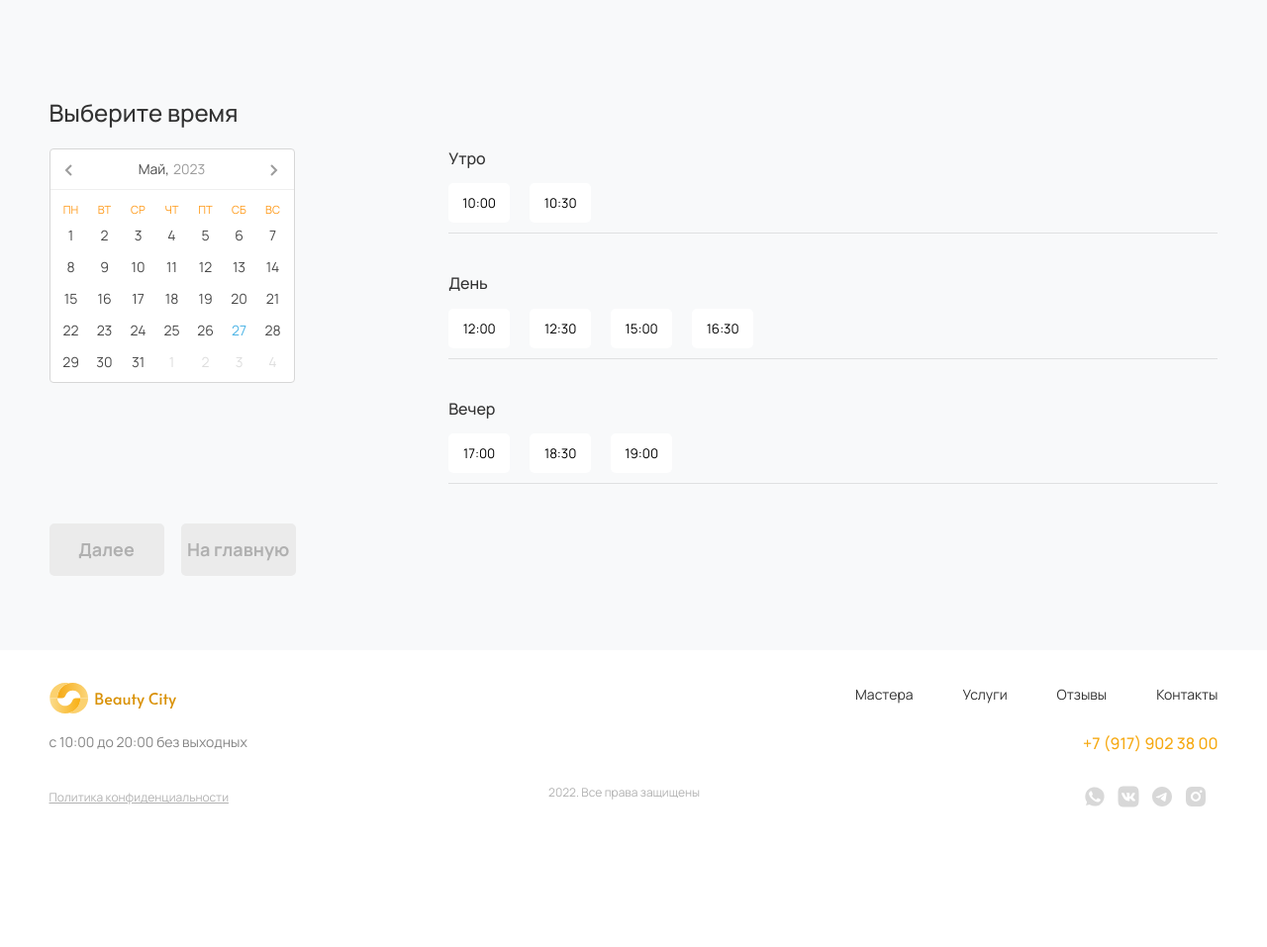
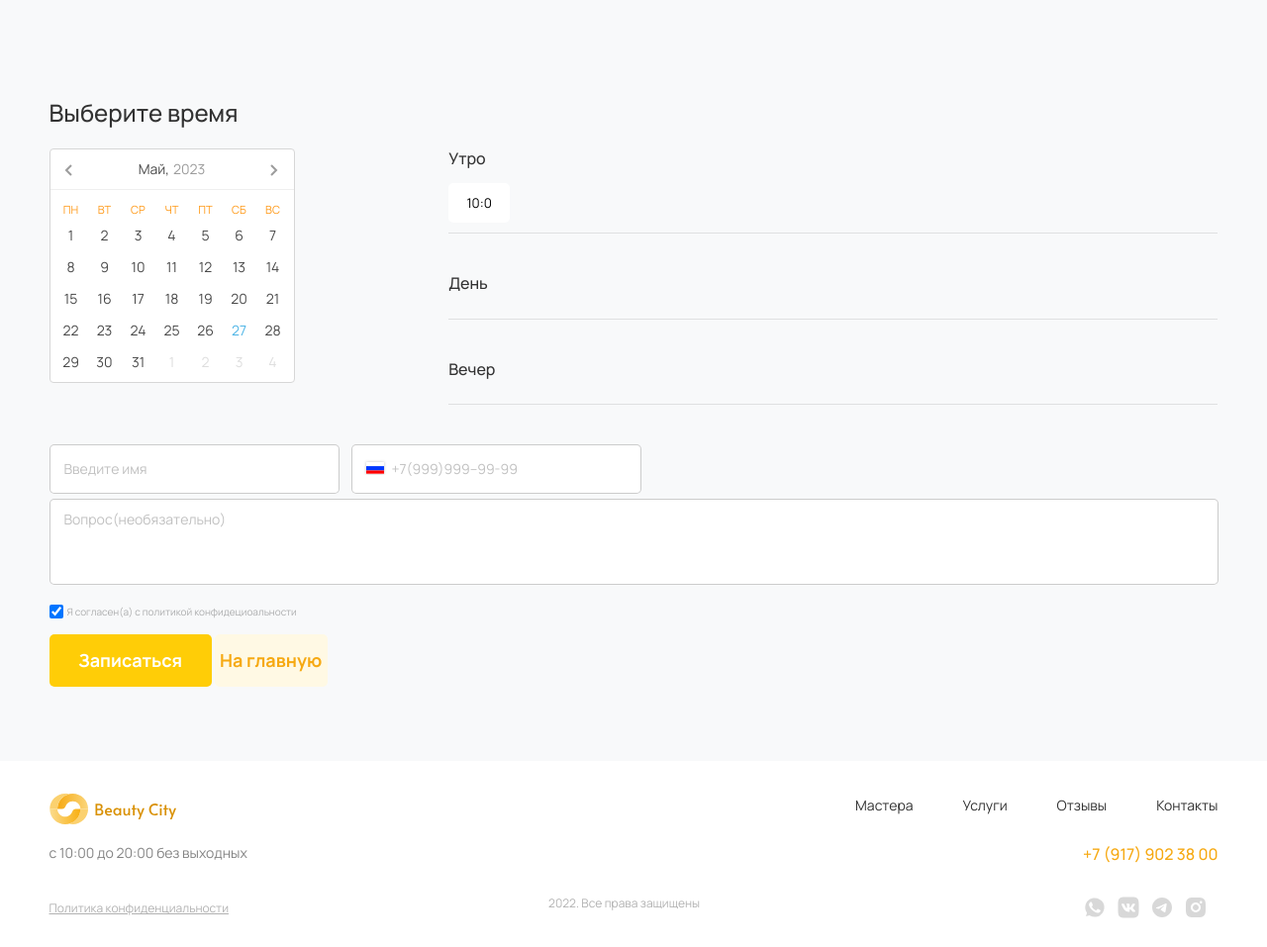
Before and after one commit to milov52/BeautyCity, a Django app: page /service/ in a window 1280 px wide. Shown: the part 486-1443 px from the top of the page at 99% size. Before the commit the page ends 1302 px from the top, so only its background shows below. Run offline with Django 4.2, Linux system fonts and the light colour scheme; data comes from the database, SQL or seed files in the repository; tables that the repository leaves empty hold one stand-in row (values such as "Sample post"); parts of the project's set-up code (start-up, migrations or seed data) failed here and were passed over; some libraries are stand-ins or nearby versions.

Commit message:
Done service sign up

```diff
--- a/beauty/views.py
+++ b/beauty/views.py
@@ -4,11 +4,20 @@
 from django.contrib.auth import login
 from django.db.models import Avg, Count
 from django.shortcuts import redirect, render, reverse
+from datetime import datetime
 
 from beatycity import settings
 from beatycity.settings import API_KEY, SHOP_ID
 from users.models import SMSCode, User
-from .models import Master, Review, Salon, Service, ServiceSignUp
+from .models import (
+    Master,
+    Review,
+    Salon,
+    Service,
+    ServiceSignUp,
+    ServiceType,
+    AvailableDateTime,
+)
 from yookassa import Configuration, Payment
 
 def show_home(request):
@@ -26,7 +35,7 @@
         'reviews': reviews
     }
 
-    if request.method == "POST" and not "num1" in request.POST:
+    if request.method == "POST" and "num1" not in request.POST:
         if request.body:
             body_data = json.loads(request.body)
             phone_number = request.session['phone_number'] = body_data["phone_number"]
@@ -111,14 +120,93 @@
 
 def show_service(request):
     template = "beautycity/service.html"
-    context = {}
-    return render(request, template, {"context": context})
+
+    service_types = ServiceType.objects.all()
+    salons = Salon.objects.all()
+    masters = Master.objects.all()
+    dates = AvailableDateTime.objects.all()
+
+    service_types = [
+        {
+            'name': service_type.name,
+            'services': [
+                {
+                    'name': service.name,
+                    'price': service.price,
+                } for service in service_type.services.all()
+            ],
+        } for service_type in service_types
+    ]
+
+    context = {
+        'salons': salons,
+        'masters': masters,
+        'service_types': service_types,
+        'dates': dates,
+    }
+
+    return render(request, template, context)
 
 
 def show_service_finally(request):
-    template = "beautycity/serviceFinally.html"
-    context = {}
-    return render(request, template, {"context": context})
+    #template = "beautycity/serviceFinally.html"
+    salon = request.GET['salon'].split(":")
+    print(salon)
+    service = request.GET['service']
+    print(service)
+    master = request.GET['master'].split(":")
+    print(master)
+    year = request.GET['year']
+    print(year)
+    month = request.GET['month']
+    print(month)
+    day = request.GET['day']
+    print(day)
+    time = request.GET['time'].split(":")
+    print(time)
+    name = request.GET['name']
+    print(name)
+    phone = request.GET['phone']
+    print(phone)
+    text = request.GET['text']
+    print(text)
+
+    user, _ = User.objects.get_or_create(
+        username=name,
+        phone_number=phone,
+    )
+    service = Service.objects.get(name=service)
+    master = Master.objects.get(
+        first_name=master[0],
+        last_name=master[1],
+    )
+    salon = Salon.objects.get(name=salon[0])
+    date_time = datetime(
+        int(year),
+        int(month),
+        int(day),
+        int(time[0])+3,
+        int(time[1]),
+    )
+    print(date_time)
+    date_time = AvailableDateTime.objects.get(
+        datetime=date_time
+    )
+
+    ServiceSignUp.objects.create(
+        service=service,
+        master=master,
+        datetime=date_time,
+        salon=salon,
+        tips=0,
+        name=name,
+        phone=phone,
+        user=user,
+        question=text,
+    )
+
+    #return render(request, template)
+    return redirect("/")
 
 
 def show_manager_page(request):
--- a/templates/beautycity/service.html
+++ b/templates/beautycity/service.html
@@ -15,109 +15,63 @@
           <button class="service__btn btn">Запись по телефону</button>
         </div>
 
-        <form action="#" class="service__form">
+        <form action="http://127.0.0.1:8000/service-finally/" class="service__form">
 {#           <select name="selectSalon" id="" class="accordion">#}
 {#                        <option value="" selected>(Выберите салон)</option>#}
 {#                        <option value="salon1" >Салон 1</option>#}
 {#                        <option value="salon2" >Салон 2</option>#}
 {#                        <option value="salon3" >Салон 3</option>#}
 {#                    </select>#}
+
           <div class="service__form_block service__salons">
-
             <button class="accordion" id="id_salon">(Выберите салон)</button>
             <div class="panel">
+              {% for salon in salons %}
                 <div class="accordion__block fic">
-                <div class="accordion__block_intro">BeautyCity Пушкинская</div>
-                <div class="accordion__block_address">ул. Пушкинская, д. 78А</div>
+                  <div class="accordion__block_intro">{{ salon.name }}</div>
+                  <div class="accordion__block_address">{{ salon.address }}</div>
                 </div>
-              <div class="accordion__block fic">
-                <div class="accordion__block_intro">BeautyCity Ленина</div>
-                <div class="accordion__block_address">ул. Ленина, д. 211</div>
-              </div>
-              <div class="accordion__block fic">
-                <div class="accordion__block_intro">BeautyCity Красная</div>
-                <div class="accordion__block_address">ул. Красная, д. 10</div>
+              {% endfor %}
             </div>
           </div>
-          </div>
+
           <div class="service__form_block service__services">
             <button class="accordion" id="id_service">(Выберите услугу)</button>
             <div class="panel">
-              <button class="accordion">Парикмахерские услуги</button>
+              {% for service_type in service_types %}
+                {% if service_type.services %}
+                  <button class="accordion">{{ service_type.name }}</button>
                   <div class="panel">
-
                     <!-- <div class="accordion__block_intro">Макияж</div> -->
                     <div class="accordion__block_items">
+                      {% for service in service_type.services %}
                         <div class="accordion__block_item fic">
-                    <div class="accordion__block_item_intro">Окрашивание волос</div>
-                    <div class="accordion__block_item_address">5 000 ₽</div>
+                          <div class="accordion__block_item_intro">{{ service.name }}</div>
+                          <div class="accordion__block_item_address">{{ service.price }}₽</div>
                         </div>
-
-                  <div class="accordion__block_item fic">
-                    <div class="accordion__block_item_intro">Укладка волос</div>
-                    <div class="accordion__block_item_address">1 500 ₽</div>
+                      {% endfor %}
+                    </div>
+                  </div>
+                {% endif %}
+              {% endfor %}
             </div>
           </div>
 
-              </div>
-              <button class="accordion">Ногтевой сервис</button>
-              <div class="panel">
 
-                <!-- <div class="accordion__block_intro">Макияж</div> -->
-                <div class="accordion__block_items">
-                  <div class="accordion__block_item fic">
-                    <div class="accordion__block_item_intro">Маникюр. Классический</div>
-                    <div class="accordion__block_item_address">1 400 ₽</div>
-                  </div>
-
-                  <div class="accordion__block_item fic">
-                    <div class="accordion__block_item_intro">Педикюр</div>
-                    <div class="accordion__block_item_address">1 400 ₽</div>
-                  </div>
-                  <div class="accordion__block_item fic">
-                    <div class="accordion__block_item_intro">Наращивание ногтей</div>
-                    <div class="accordion__block_item_address">1 400 ₽</div>
-                  </div>
-                </div>
-
-              </div>
-              <!--  <div class="accordion__block">
-                               <div class="accordion__block_intro">Парикмахерские услуги</div>
-                           </div>
-                           <div class="accordion__block">
-                               <div class="accordion__block_intro">Ногтевой сервис</div>
-                           </div> -->
-              <button class="accordion">Макияж</button>
-              <div class="panel">
-
-
-                <!-- <div class="accordion__block_intro">Макияж</div> -->
-                <div class="accordion__block_items">
-                  <div class="accordion__block_item fic">
-                    <div class="accordion__block_item_intro">Дневной макияж</div>
-                    <div class="accordion__block_item_address">1 400 ₽</div>
-                  </div>
-
-                  <div class="accordion__block_item fic">
-                    <div class="accordion__block_item_intro">Свадебный макияж</div>
-                    <div class="accordion__block_item_address">3 000 ₽</div>
-                  </div>
-                  <div class="accordion__block_item fic">
-                    <div class="accordion__block_item_intro">Вечерний макияж</div>
-                    <div class="accordion__block_item_address">2 000 ₽</div>
-                  </div>
-                </div>
-
-              </div>
-            </div>
-          </div>
           <div class="service__form_block service__masters">
             <button class="accordion" id="id_master">(Выберите мастера)</button>
             <div class="panel">
+              {% for master in masters %}
+                <div class="accordion__block fic">
+                  {% if master.photo.url %}
+                    <img src="{{ master.photo.url }}" alt="avatar" class="accordion__block_img">
+                  {% endif %}
+                  <div class="accordion__block_master">{{ master.first_name }} {{ master.last_name }}</div>
+                  <div class="accordion__block_prof">{{ master.specialty }}</div>
+                </div>
+              {% endfor %}
 
             </div>
-
-
           </div>
 
         </form>
@@ -133,44 +87,83 @@
             <div class="col-md-4">
               <div id="datepickerHere"></div>
             </div>
+            {% load tz %}
+            {% localtime off %}
             <div class="col-md-8">
               <div class="time__elems">
                 <div class="time__items">
                   <div class="time__elems_intro">Утро</div>
                   <div class="time__elems_elem fic">
-                    <button data-time="10:00" class="time__elems_btn">10:00</button>
-                    <button data-time="10:30" class="time__elems_btn">10:30</button>
+                    {% for date in dates %}
+                      {% if date.datetime.hour < 12 %}
+                        <button data-time="{{ date.datetime.hour }}:{{ date.datetime.minute }}" class="time__elems_btn">{{ date.datetime.hour }}:{{ date.datetime.minute }}</button>
+                      {% endif %}
+                    {% endfor %}
                   </div>
                 </div>
                 <div class="time__items">
                   <div class="time__elems_intro">День</div>
                   <div class="time__elems_elem fic">
-                    <button data-time="12:00" class="time__elems_btn">12:00</button>
-                    <button data-time="12:30" class="time__elems_btn">12:30</button>
-                    <button data-time="15:00" class="time__elems_btn">15:00</button>
-                    <button data-time="16:30" class="time__elems_btn">16:30</button>
+                    {% for date in dates %}
+                      {% if 17 > date.datetime.hour >= 12 %}
+                        <button data-time="{{ date.datetime.hour }}:{{ date.datetime.minute }}" class="time__elems_btn">{{ date.datetime.hour }}:{{ date.datetime.minute }}</button>
+                      {% endif %}
+                    {% endfor %}
                   </div>
                 </div>
                 <div class="time__items">
                   <div class="time__elems_intro">Вечер</div>
                   <div class="time__elems_elem fic">
-                    <button data-time="17:00" class="time__elems_btn">17:00</button>
-                    <button data-time="18:30" class="time__elems_btn">18:30</button>
-                    <button data-time="19:00" class="time__elems_btn">19:00</button>
+                    {% for date in dates %}
+                      {% if 17 <= date.datetime.hour %}
+                        <button data-time="{{ date.datetime.hour }}:{{ date.datetime.minute }}" class="time__elems_btn">{{ date.datetime.hour }}:{{ date.datetime.minute }}</button>
+                      {% endif %}
+                    {% endfor %}
                   </div>
                 </div>
               </div>
             </div>
+            {% endlocaltime %}
           </div>
         </div>
+
+        <div class="serviceFinally__form_itesm" id="id_client_form">
+          <div class="contacts__form_block fic">
+            <input type="text" id="id_client_name" name="fname" class="contacts__form_iunput" placeholder="Введите имя" required="">
+            <div class="contacts__form_inputBlock">
+              <input type="text" id="id_client_phone" name="tel" class="contacts__form_iunput" placeholder="+7(999)999--99-99" required="">
+            </div>
+          </div>
+
+          <textarea name="contactsTextarea" id="id_client_text" class="contacts__form_textarea" placeholder="Вопрос(необязательно)"></textarea>
+          <div class="contacts__form_checkboxBlock fic">
+            <input type="checkbox" class="contacts__form_checkbox" checked="">
+            <span class="contacts__form_checkboxBlock__intro">Я согласен(а) с политикой конфидециоальности</span>
+          </div>
+        </div>
+
         <div class="time__btns">
           <div class="row">
             <div class="col-md-12">
-
-              <button onclick="location.href='{% url 'beauty:service-finally' %}'" class="time__btns_next">
-                       Далее</button>
-              <button onclick="location.href='{% url 'beauty:index' %}'" class="time__btns_next">
-                       На главную</button>
+              <script>
+                function selectParameters(){
+                  var date = document.getElementsByClassName("air-datepicker-cell -day- -selected-")[0];
+                  var year = date.getAttribute("data-year");
+                  var month = date.getAttribute("data-month");
+                  var day = date.getAttribute("data-date");
+                  var time = document.getElementsByClassName("time__elems_btn active")[0].textContent;
+                  var salon = document.getElementById("id_salon").textContent.split(' ');
+                  var service = document.getElementById("id_service").textContent.split(' ')[0];
+                  var master = document.getElementById("id_master").getElementsByClassName("accordion__block_master")[0].textContent.split(' ');
+                  var clientName = document.getElementById("id_client_name").value;
+                  var clientPhone = document.getElementById("id_client_phone").value;
+                  var clientText= document.getElementById("id_client_text").value;
+                  url = '{% url 'beauty:service-finally' %}'+'?salon='+salon[0]+":"+salon[salon.length - 1]+'&service='+service+'&master='+master[0]+':'+master[1]+'&year='+year+'&month='+month+'&day='+day+'&time='+time+'&name='+clientName+'&phone='+clientPhone+'&text='+clientText;
+                  location.href=url;
+                }
+              </script>
+              <button onclick="selectParameters()" class="serviceFinallys__form_btn">Записаться</button>
+              <button onclick="location.href='{% url 'beauty:index' %}'" class="serviceFinallys__form_back">На главную</button>
             </div>
           </div>
         </div>
--- a/templates/beautycity/serviceFinally.html
+++ b/templates/beautycity/serviceFinally.html
@@ -18,7 +18,6 @@
 						<form action="#" class="serviceFinally__form">
 							<div class="serviceFinally__form_block">
 								<div class="serviceFinally__form_header fic">
-									<span class="serviceFinally__form_header__number">Запись №32985</span>
 									<div class="serviceFinally__form_header__item fic">
 										<div class="serviceFinally__form_header__service">BeautyCity Пушкинская</div>
 										<div class="serviceFinally__form_header__address">ул. Пушкинская, д. 78А</div>
--- a/users/admin.py
+++ b/users/admin.py
@@ -20,6 +20,8 @@
                 'username',
                 'photo',
                 'is_manager',
+                'first_name',
+                'last_name',
             )
         }),
     )
```
Also changed, not shown: beauty/models.py (+11 -2 lines), beauty/migrations/0005_alter_service_salon_alter_service_type.py (added). Lines whose indentation alone changed are shown as unchanged.
